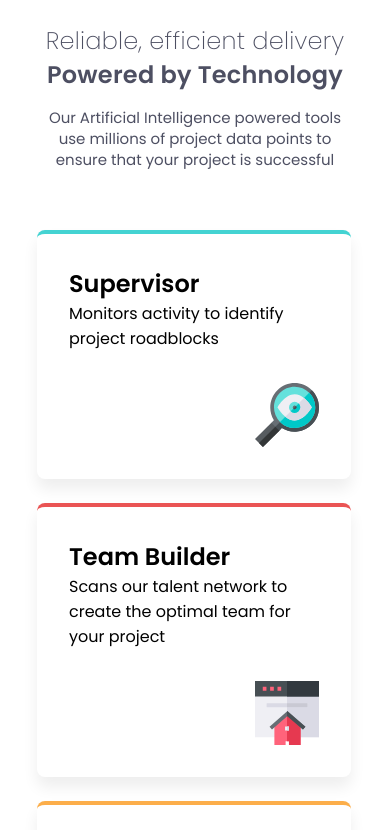
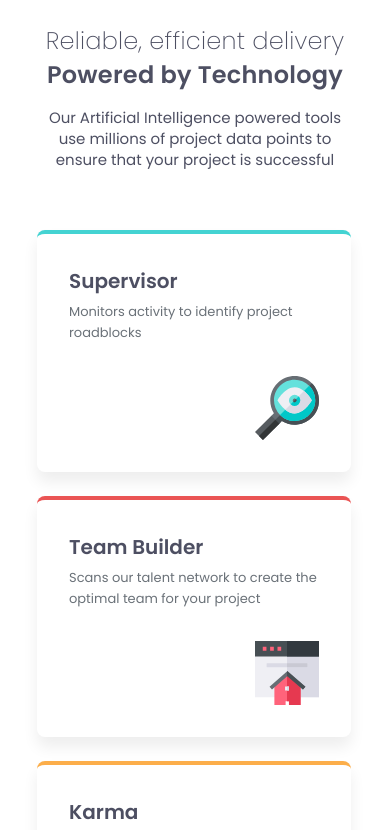
Before and after one commit to jose-wolf/four-card-feature-section, a plain HTML site: page index.html in a window 390 px wide. Shown: the top 830 px of the page. Drawn offline with Linux system fonts and the light colour scheme.

Commit message:
refactor: corrige estrutura css para mobile

```diff
--- a/style.css
+++ b/style.css
@@ -72,6 +72,18 @@ main {
   border-top-style: solid;
 }
 
+.features > .feature-card > h2 {
+  font-size: 1.25rem;
+  margin-bottom: 0.375rem;
+  color: var(--color-grey500);
+}
+
+.features > .feature-card > .description {
+  color: var(--color-grey400);
+  font-size: 0.8125rem;
+  line-height: 160%;
+}
+
 .features > .feature-card > img {
   display: block;
   margin-left: auto;
```
